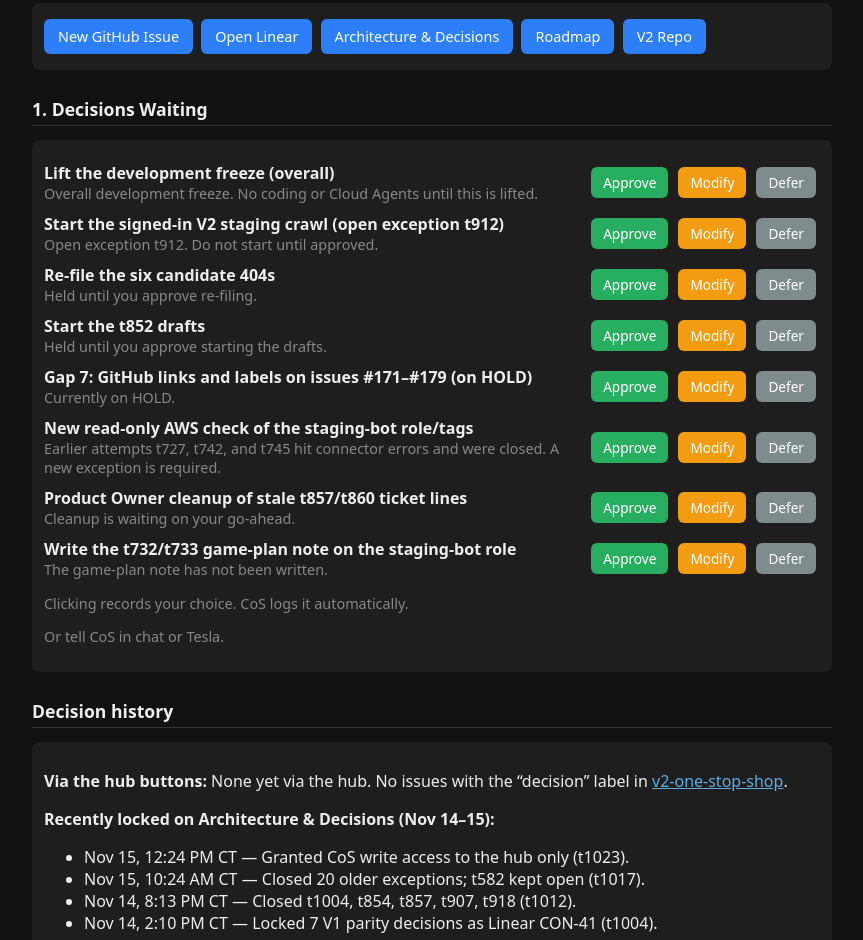
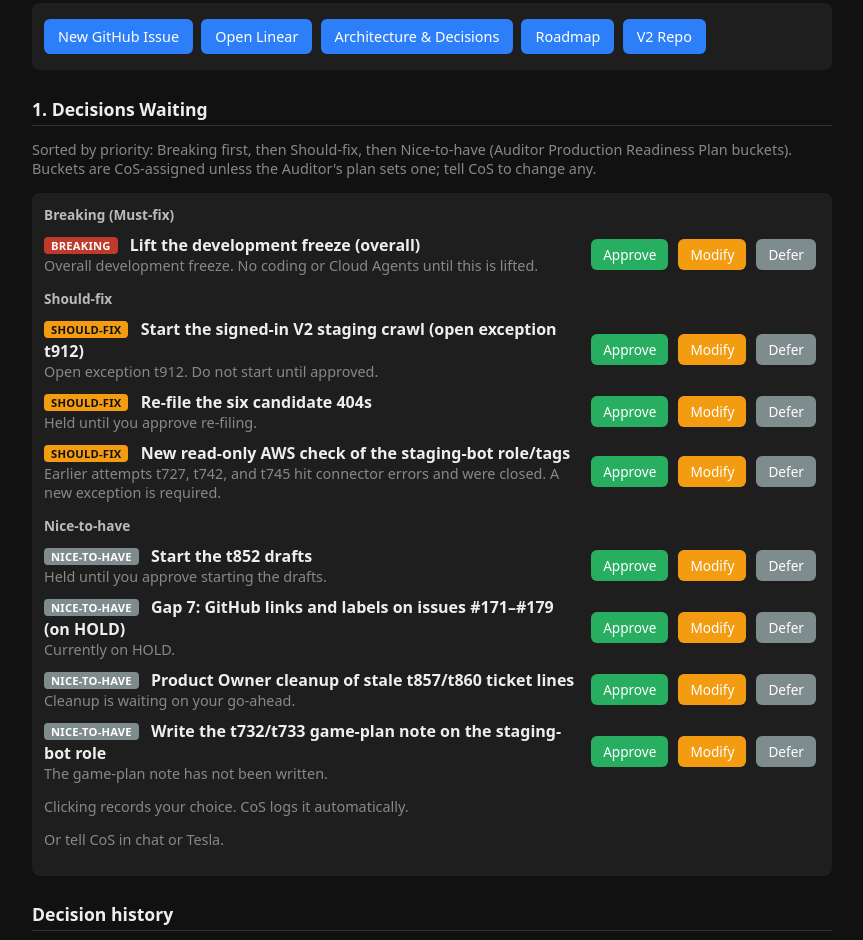
Before and after one commit to Connect-Radar/v2-one-stop-shop, a plain HTML site: page index.html in a window 1280 px wide. Shown: the part 1826-2766 px from the top of the page, without its empty margins (208-1071 px from the left). Drawn offline with Linux system fonts and the light colour scheme.

Commit message:
Sort Decisions Waiting by priority (t1041u)

```diff
--- a/index.html
+++ b/index.html
@@ -29,6 +29,12 @@
   a { color: #5dade2; }
   .muted { color: #888; font-size: 0.9rem; }
   .actions { display: flex; gap: 6px; flex-wrap: wrap; }
+  h3.bucket { font-size: 0.85rem; margin: 14px 0 4px; color: #bbb; font-weight: 600; }
+  h3.bucket:first-child { margin-top: 0; }
+  .badge { display: inline-block; padding: 1px 7px; border-radius: 4px; font-size: 0.7rem; font-weight: 700; margin-right: 8px; vertical-align: 1px; letter-spacing: 0.02em; text-transform: uppercase; }
+  .badge.breaking { background: #c0392b; color: #fff; }
+  .badge.should-fix { background: #f39c12; color: #111; }
+  .badge.nice { background: #7f8c8d; color: #fff; }
 </style>
 </head>
 <body>
@@ -100,10 +106,12 @@
 </div>
 
 <h2 id="decisions">1. Decisions Waiting</h2>
+<p class="muted">Sorted by priority: Breaking first, then Should-fix, then Nice-to-have (Auditor Production Readiness Plan buckets). Buckets are CoS-assigned unless the Auditor's plan sets one; tell CoS to change any.</p>
 <div class="card">
+  <h3 class="bucket">Breaking (Must-fix)</h3>
   <div class="item" id="decision-freeze">
     <div class="item-text">
-      <strong>Lift the development freeze (overall)</strong>
+      <strong><span class="badge breaking">Breaking</span> Lift the development freeze (overall)</strong>
       <div class="muted">Overall development freeze. No coding or Cloud Agents until this is lifted.</div>
     </div>
     <div class="actions">
@@ -112,9 +120,10 @@
       <a class="btn small defer" href="https://github.com/Connect-Radar/v2-one-stop-shop/issues/new?title=Decision%3A%20Lift%20the%20development%20freeze%20-%20Defer&body=Decision%3A%20Lift%20the%20development%20freeze%20%28overall%29%0AChoice%3A%20Defer%0A%0AModify%20notes%3A%0A%0ARecorded%20via%20One-Stop%20Shop%3B%20CoS%20will%20log%20this%20on%20Architecture%20%26%20Decisions.%0A&labels=decision">Defer</a>
     </div>
   </div>
+  <h3 class="bucket">Should-fix</h3>
   <div class="item" id="decision-t912">
     <div class="item-text">
-      <strong>Start the signed-in V2 staging crawl (open exception t912)</strong>
+      <strong><span class="badge should-fix">Should-fix</span> Start the signed-in V2 staging crawl (open exception t912)</strong>
       <div class="muted">Open exception t912. Do not start until approved.</div>
     </div>
     <div class="actions">
@@ -125,7 +134,7 @@
   </div>
   <div class="item" id="decision-404s">
     <div class="item-text">
-      <strong>Re-file the six candidate 404s</strong>
+      <strong><span class="badge should-fix">Should-fix</span> Re-file the six candidate 404s</strong>
       <div class="muted">Held until you approve re-filing.</div>
     </div>
     <div class="actions">
@@ -134,9 +143,21 @@
       <a class="btn small defer" href="https://github.com/Connect-Radar/v2-one-stop-shop/issues/new?title=Decision%3A%20Re-file%20the%20six%20candidate%20404s%20-%20Defer&body=Decision%3A%20Re-file%20the%20six%20candidate%20404s%0AChoice%3A%20Defer%0A%0AModify%20notes%3A%0A%0ARecorded%20via%20One-Stop%20Shop%3B%20CoS%20will%20log%20this%20on%20Architecture%20%26%20Decisions.%0A&labels=decision">Defer</a>
     </div>
   </div>
+  <div class="item" id="decision-aws-role">
+    <div class="item-text">
+      <strong><span class="badge should-fix">Should-fix</span> New read-only AWS check of the staging-bot role/tags</strong>
+      <div class="muted">Earlier attempts t727, t742, and t745 hit connector errors and were closed. A new exception is required.</div>
+    </div>
+    <div class="actions">
+      <a class="btn small approve" href="https://github.com/Connect-Radar/v2-one-stop-shop/issues/new?title=Decision%3A%20New%20read-only%20AWS%20staging-bot%20role%20check%20-%20Approve&body=Decision%3A%20New%20read-only%20AWS%20check%20of%20the%20staging-bot%20role%2Ftags%0AChoice%3A%20Approve%0A%0AModify%20notes%3A%0A%0ARecorded%20via%20One-Stop%20Shop%3B%20CoS%20will%20log%20this%20on%20Architecture%20%26%20Decisions.%0A&labels=decision">Approve</a>
+      <a class="btn small modify" href="https://github.com/Connect-Radar/v2-one-stop-shop/issues/new?title=Decision%3A%20New%20read-only%20AWS%20staging-bot%20role%20check%20-%20Modify&body=Decision%3A%20New%20read-only%20AWS%20check%20of%20the%20staging-bot%20role%2Ftags%0AChoice%3A%20Modify%0A%0AModify%20notes%3A%0A%0ARecorded%20via%20One-Stop%20Shop%3B%20CoS%20will%20log%20this%20on%20Architecture%20%26%20Decisions.%0A&labels=decision">Modify</a>
+      <a class="btn small defer" href="https://github.com/Connect-Radar/v2-one-stop-shop/issues/new?title=Decision%3A%20New%20read-only%20AWS%20staging-bot%20role%20check%20-%20Defer&body=Decision%3A%20New%20read-only%20AWS%20check%20of%20the%20staging-bot%20role%2Ftags%0AChoice%3A%20Defer%0A%0AModify%20notes%3A%0A%0ARecorded%20via%20One-Stop%20Shop%3B%20CoS%20will%20log%20this%20on%20Architecture%20%26%20Decisions.%0A&labels=decision">Defer</a>
+    </div>
+  </div>
+  <h3 class="bucket">Nice-to-have</h3>
   <div class="item" id="decision-t852">
     <div class="item-text">
-      <strong>Start the t852 drafts</strong>
+      <strong><span class="badge nice">Nice-to-have</span> Start the t852 drafts</strong>
       <div class="muted">Held until you approve starting the drafts.</div>
     </div>
     <div class="actions">
@@ -147,7 +168,7 @@
   </div>
   <div class="item" id="decision-gap7">
     <div class="item-text">
-      <strong>Gap 7: GitHub links and labels on issues #171–#179 (on HOLD)</strong>
+      <strong><span class="badge nice">Nice-to-have</span> Gap 7: GitHub links and labels on issues #171–#179 (on HOLD)</strong>
       <div class="muted">Currently on HOLD.</div>
     </div>
     <div class="actions">
@@ -156,20 +177,9 @@
       <a class="btn small defer" href="https://github.com/Connect-Radar/v2-one-stop-shop/issues/new?title=Decision%3A%20Gap%207%20GitHub%20links%20and%20labels%20%28%23171-%23179%29%20-%20Defer&body=Decision%3A%20Gap%207%3A%20GitHub%20links%20and%20labels%20on%20issues%20%23171%E2%80%93%23179%20%28on%20HOLD%29%0AChoice%3A%20Defer%0A%0AModify%20notes%3A%0A%0ARecorded%20via%20One-Stop%20Shop%3B%20CoS%20will%20log%20this%20on%20Architecture%20%26%20Decisions.%0A&labels=decision">Defer</a>
     </div>
   </div>
-  <div class="item" id="decision-aws-role">
-    <div class="item-text">
-      <strong>New read-only AWS check of the staging-bot role/tags</strong>
-      <div class="muted">Earlier attempts t727, t742, and t745 hit connector errors and were closed. A new exception is required.</div>
-    </div>
-    <div class="actions">
-      <a class="btn small approve" href="https://github.com/Connect-Radar/v2-one-stop-shop/issues/new?title=Decision%3A%20New%20read-only%20AWS%20staging-bot%20role%20check%20-%20Approve&body=Decision%3A%20New%20read-only%20AWS%20check%20of%20the%20staging-bot%20role%2Ftags%0AChoice%3A%20Approve%0A%0AModify%20notes%3A%0A%0ARecorded%20via%20One-Stop%20Shop%3B%20CoS%20will%20log%20this%20on%20Architecture%20%26%20Decisions.%0A&labels=decision">Approve</a>
-      <a class="btn small modify" href="https://github.com/Connect-Radar/v2-one-stop-shop/issues/new?title=Decision%3A%20New%20read-only%20AWS%20staging-bot%20role%20check%20-%20Modify&body=Decision%3A%20New%20read-only%20AWS%20check%20of%20the%20staging-bot%20role%2Ftags%0AChoice%3A%20Modify%0A%0AModify%20notes%3A%0A%0ARecorded%20via%20One-Stop%20Shop%3B%20CoS%20will%20log%20this%20on%20Architecture%20%26%20Decisions.%0A&labels=decision">Modify</a>
-      <a class="btn small defer" href="https://github.com/Connect-Radar/v2-one-stop-shop/issues/new?title=Decision%3A%20New%20read-only%20AWS%20staging-bot%20role%20check%20-%20Defer&body=Decision%3A%20New%20read-only%20AWS%20check%20of%20the%20staging-bot%20role%2Ftags%0AChoice%3A%20Defer%0A%0AModify%20notes%3A%0A%0ARecorded%20via%20One-Stop%20Shop%3B%20CoS%20will%20log%20this%20on%20Architecture%20%26%20Decisions.%0A&labels=decision">Defer</a>
-    </div>
-  </div>
   <div class="item" id="decision-po-cleanup">
     <div class="item-text">
-      <strong>Product Owner cleanup of stale t857/t860 ticket lines</strong>
+      <strong><span class="badge nice">Nice-to-have</span> Product Owner cleanup of stale t857/t860 ticket lines</strong>
       <div class="muted">Cleanup is waiting on your go-ahead.</div>
     </div>
     <div class="actions">
@@ -180,7 +190,7 @@
   </div>
   <div class="item" id="decision-gameplan">
     <div class="item-text">
-      <strong>Write the t732/t733 game-plan note on the staging-bot role</strong>
+      <strong><span class="badge nice">Nice-to-have</span> Write the t732/t733 game-plan note on the staging-bot role</strong>
       <div class="muted">The game-plan note has not been written.</div>
     </div>
     <div class="actions">
@@ -192,6 +202,7 @@
   <p class="muted">Clicking records your choice. CoS logs it automatically.</p>
   <p class="muted">Or tell CoS in chat or Tesla.</p>
 </div>
+
 
 
 <h2>Decision history</h2>
```
